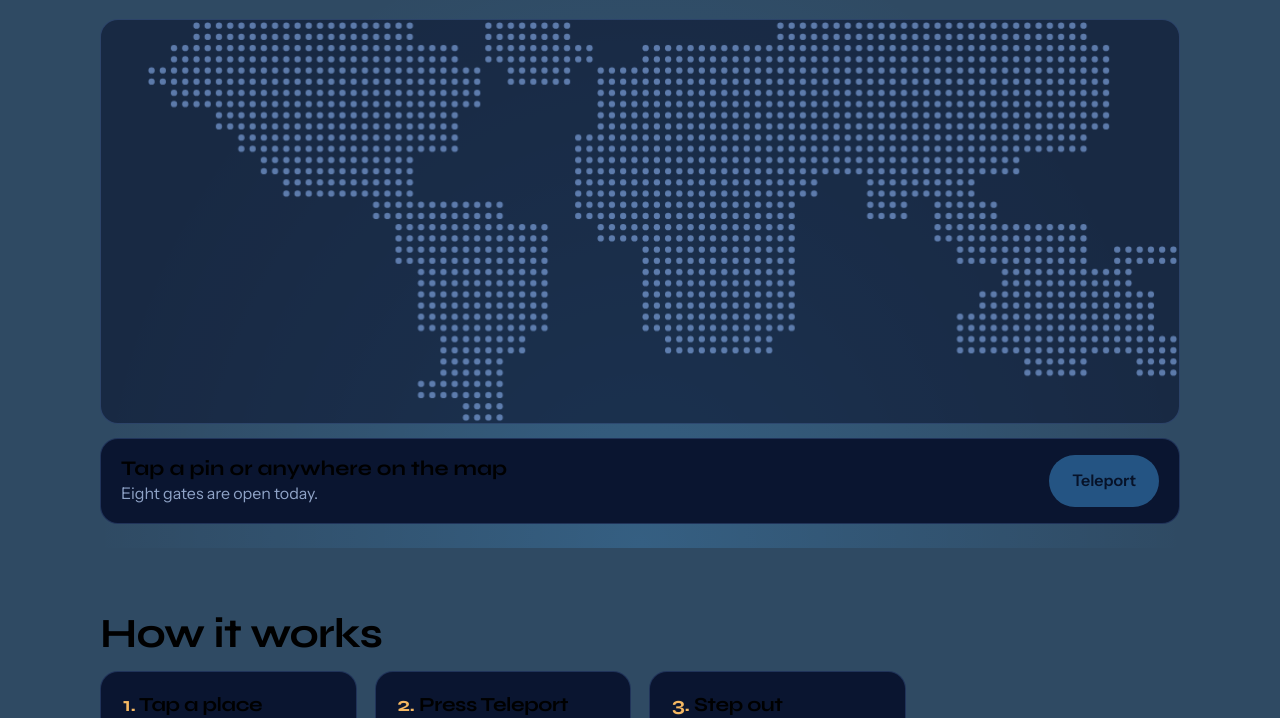
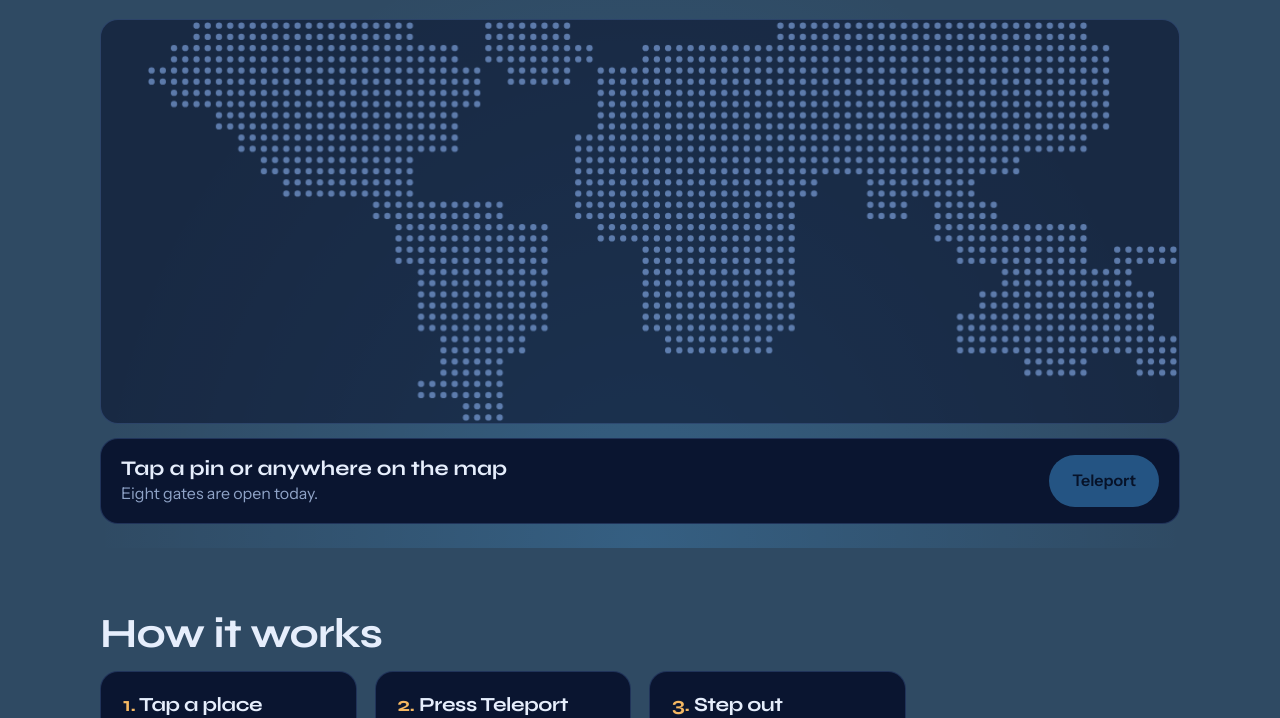
Before and after one commit to adamm-cryptoo/TapTravel, a plain HTML site: page index.html in a window 1280 px wide. Shown: the part 294-1012 px from the top of the page. Drawn offline with Linux system fonts and the light colour scheme; files that its build step writes are made by us from their sources; a script that the page names is missing; files whose address does not match are found by name.

Commit message:
Change body text color to variable --mist
Updated body text color to use the --mist variable.

```diff
--- a/style.css
+++ b/style.css
@@ -1,7 +1,7 @@
 :root{--void:#040814;--deep:#0a1530;--glow:#4db3ff;--city:#f5b862;--mist:#e6eefc;--dim:#8fa3c7;--line:rgba(120,170,255,.2);--r:18px}
 *{box-sizing:border-box;margin:0}
 html{scroll-behavior:smooth}
-body{background:var(--void);color: var(#2F4A63);font:16px/1.6 'Instrument Sans',system-ui,sans-serif; background-color:#2F4A63}
+body{background:var(--void);color: var(--mist);font:16px/1.6 'Instrument Sans',system-ui,sans-serif; background-color:#2F4A63}
 h1,h2,h3{font-family:'Syne',system-ui,sans-serif;line-height:1.08;letter-spacing:-.02em}
 h1{font-size:clamp(2.4rem,6vw,4.6rem)}h2{font-size:clamp(1.7rem,3.6vw,2.6rem);margin-bottom:14px}h3{font-size:1.25rem;margin-bottom:6px}
 a{color:inherit}p{max-width:62ch;color:#c4d2ee}
```
